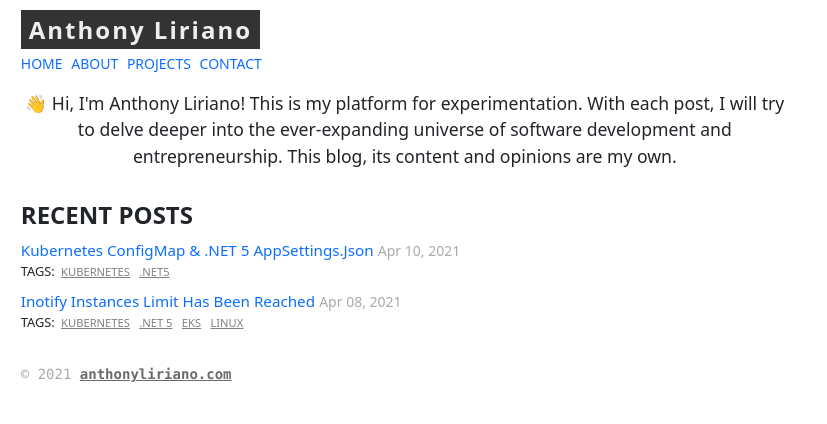
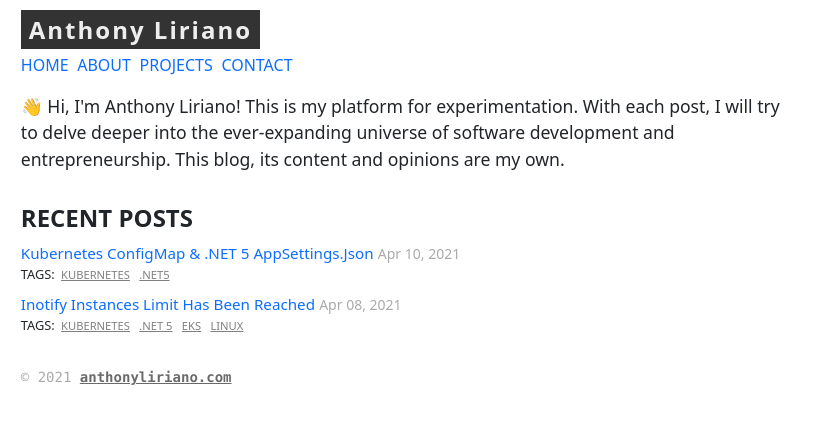
Before and after one commit to anthonyliriano/anthonyliriano.github.io, a Jekyll site: the page built from index.html, in a window 1280 px wide. Shown: the top 424 px of the page, without its empty margins (0-827 px from the left). Built offline with Jekyll 4.4.1, drawn with Linux system fonts in a browser that asks for light colours.

Commit message:
increase size of nav options

```diff
--- a/_sass/_layout.scss
+++ b/_sass/_layout.scss
@@ -44,7 +44,7 @@
     .site-intro {
         font-size: 1.1rem;
         font-weight: 200;
-        text-align: center;
+        text-align: left;
     }
 }
 
@@ -210,6 +210,7 @@
     margin-right: 5px;
     font-weight: 300 !important;
     text-decoration: none;
+    font-size: 1rem;
 }
 
 .tags{
```
